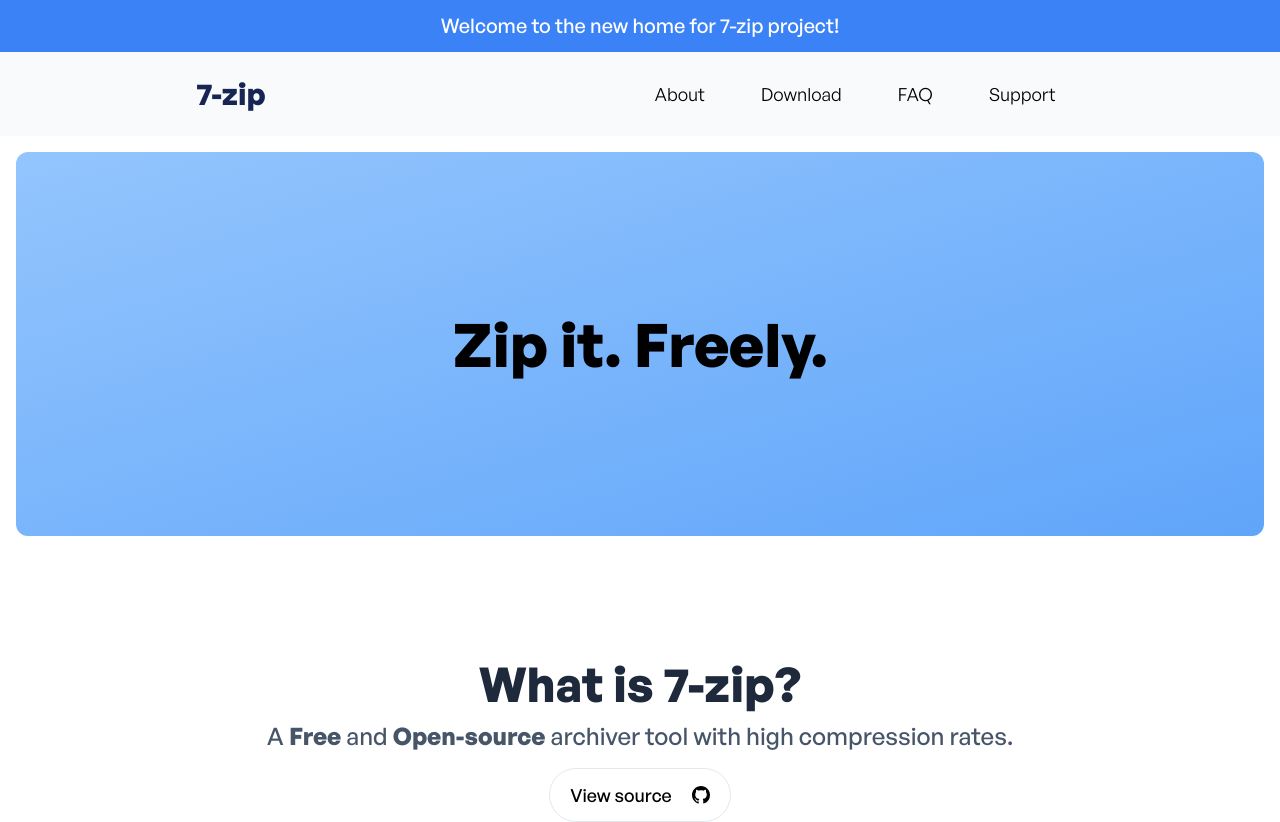
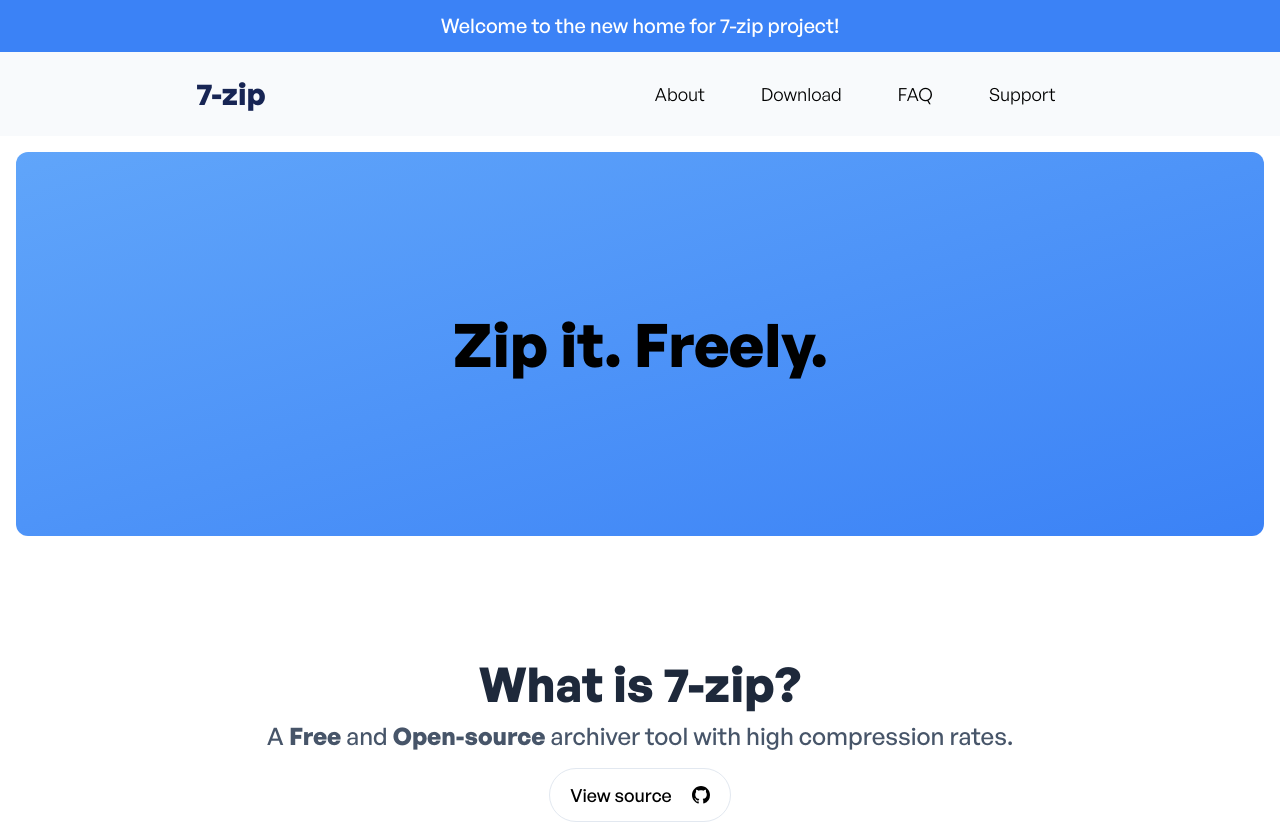
Before and after one commit to Code-Beaker/seven-zip-web, a React (Vite) app in the folder app/: page / in a window 1280 px wide. Shown: the top 822 px of the page. Built offline with nearby package versions, Linux system fonts and the light colour scheme.

Commit message:
changed the gradient color of hero

```diff
--- a/app/src/components/Hero.jsx
+++ b/app/src/components/Hero.jsx
@@ -2,7 +2,7 @@ import React from "react";
 
 const Hero = () => {
   return (
-    <section className="rounded-xl m-4 bg-gradient-to-br from-blue-300 to-blue-400">
+    <section className="rounded-xl m-4 bg-gradient-to-br from-blue-400 to-blue-500">
       <div className=" h-96 flex justify-center items-center ">
         <h1 className="text-3xl sm:text-6xl font-bold">Zip it. Freely.</h1>
       </div>
```
